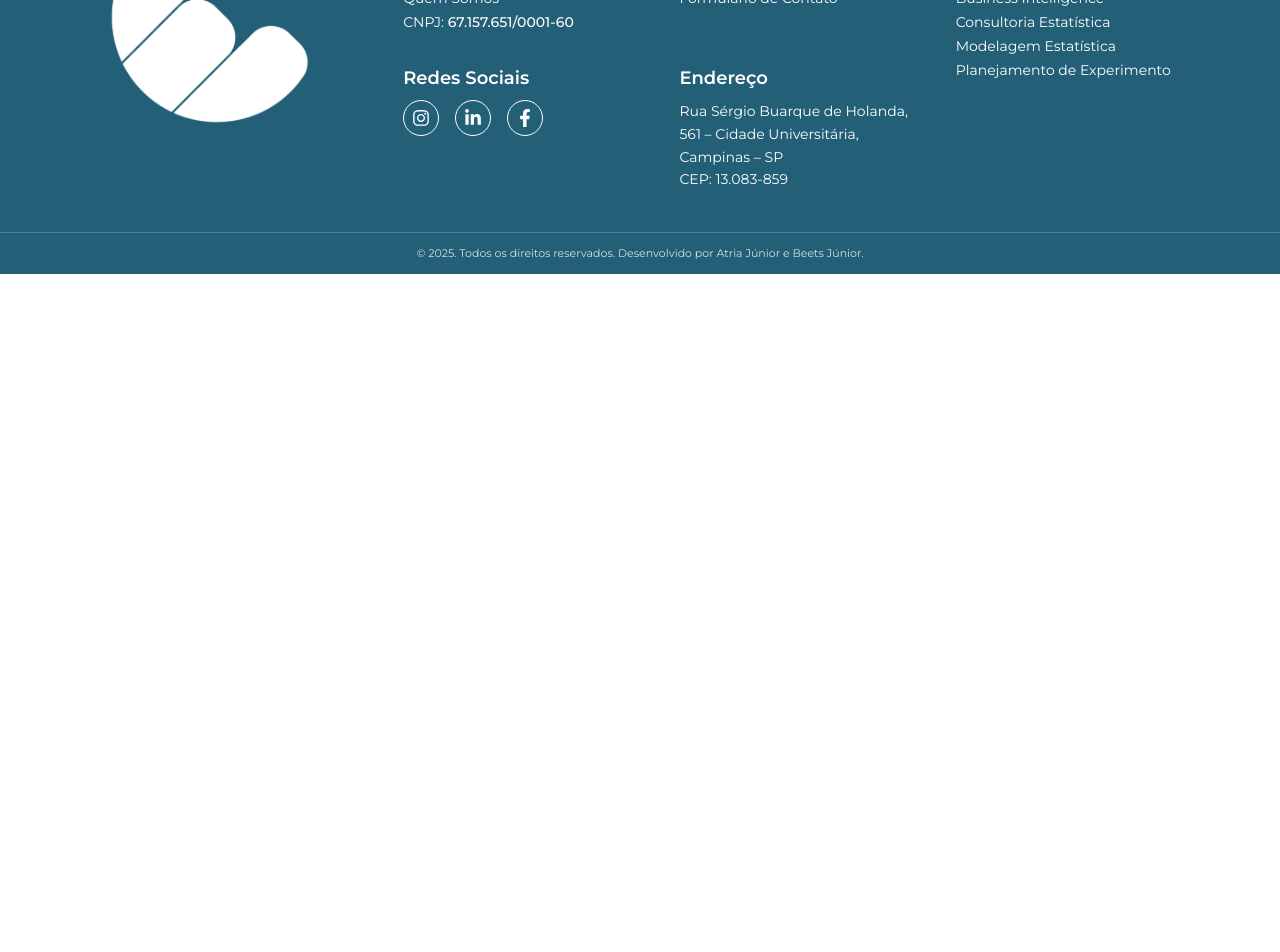
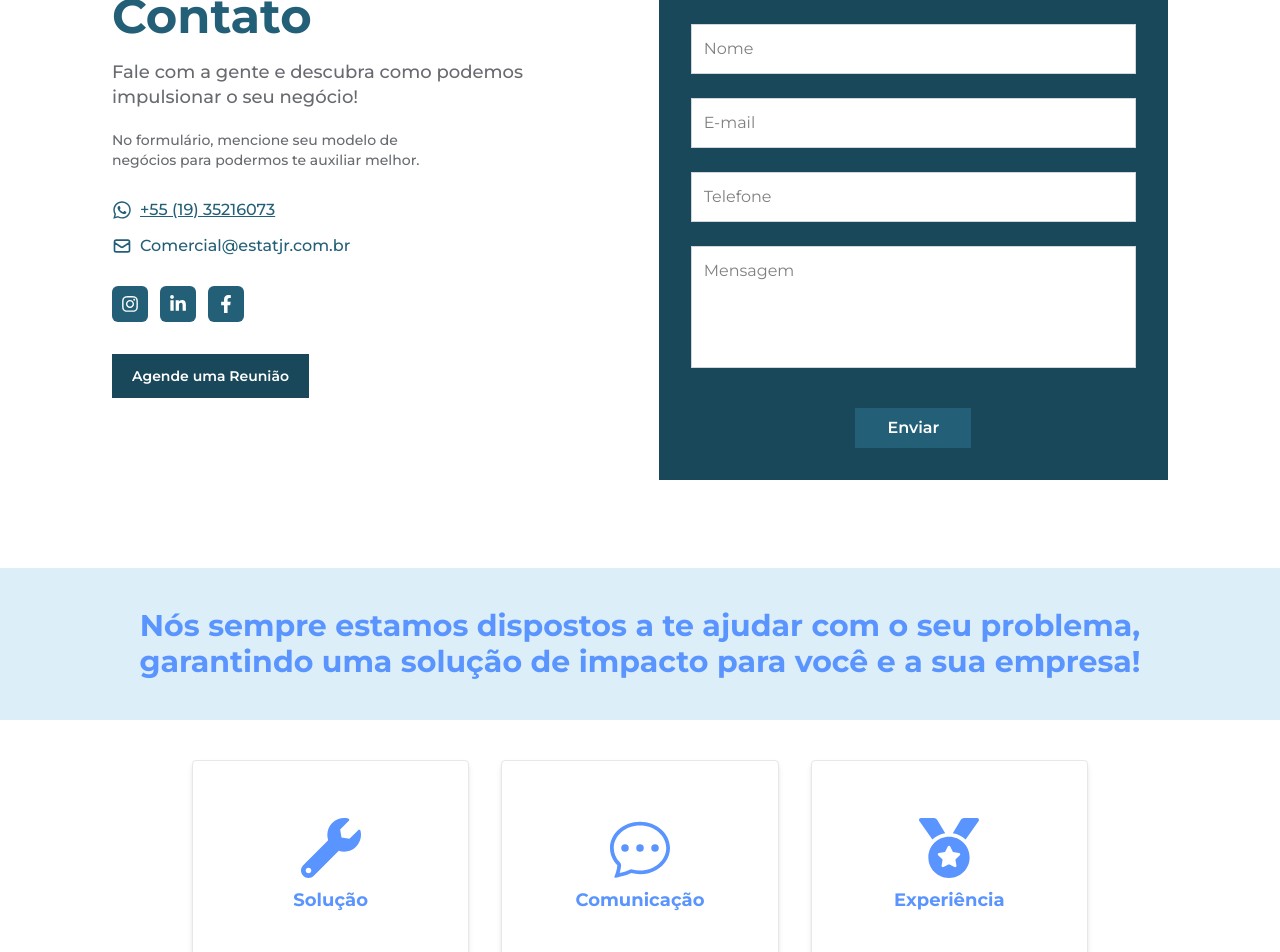
Before and after one commit to Atria-Jr/ESTAT-web, a React (Vite) app: page /contatos in a window 1280 px wide. Shown: the part 400-1352 px from the top of the page. Before the commit the page ends 800 px from the top, so only its background shows below. Built offline with nearby package versions, Linux system fonts and the light colour scheme.

Commit message:
criação da pagina de contato concluida

```diff
--- a/src/pages/contato.tsx
+++ b/src/pages/contato.tsx
@@ -1,12 +1,190 @@
+import {
+  FaWhatsapp,
+  FaInstagram,
+  FaLinkedinIn,
+  FaFacebookF,
+  FaWrench,
+  FaMedal,
+} from "react-icons/fa";
+import { HiOutlineMail } from "react-icons/hi";
+import { BsChatDots } from "react-icons/bs";
+
 function Contato() {
-    return (
-        <div>
-            <h1 className="large-title">
-                Contato Page
-            </h1>
+  return (
+    <div>
+      <div className="bg-[#1A485B] flex items-center justify-center py-16 px-4">
+        <h1 className="text-2xl md:text-4xl font-bold text-center text-white max-w-3xl">
+          Fale Conosco e venha transformar seus desafios em oportunidades!
+        </h1>
+      </div>
 
+      <div className="flex flex-col md:flex-row max-w-6xl mx-auto p-8 md:p-12 mb-10 gap-10 mt-10 relative z-10">
+        <div className="md:w-1/2 flex flex-col gap-3">
+          <h2 className="text-[#235F77] font-bold text-4xl md:text-5xl mb-2">
+            Contato
+          </h2>
+
+          <p className="font-medium text-lg text-[#676A6F] leading-snug">
+            Fale com a gente e descubra como podemos
+            <br />
+            impulsionar o seu negócio!
+          </p>
+
+          <p className="font-medium text-sm text-[#676A6F] mt-2 max-w-sm">
+            No formulário, mencione seu modelo de
+            <br />
+            negócios para podermos te auxiliar melhor.
+          </p>
+
+          <div className="mt-4 flex items-center gap-2">
+            <FaWhatsapp className="text-[#235F77] text-xl" />
+            <a
+              href="https://wa.me/551935216073"
+              className="text-[#235F77] font-medium underline"
+              target="_blank"
+              rel="noreferrer"
+            >
+              +55 (19) 35216073
+            </a>
+          </div>
+
+          <div className="flex items-center gap-2">
+            <HiOutlineMail className="text-[#235F77] text-xl" />
+            <a
+              href="mailto:Comercial@estatjr.com.br"
+              className="text-[#235F77] font-medium"
+            >
+              Comercial@estatjr.com.br
+            </a>
+          </div>
+
+          {/* redes sociais – só DESKTOP */}
+          <div className="mt-4 hidden md:flex items-center gap-3">
+            <a
+              href="#"
+              className="w-9 h-9 rounded-md bg-[#235F77] flex items-center justify-center"
+            >
+              <FaInstagram className="text-white text-lg" />
+            </a>
+            <a
+              href="#"
+              className="w-9 h-9 rounded-md bg-[#235F77] flex items-center justify-center"
+            >
+              <FaLinkedinIn className="text-white text-lg" />
+            </a>
+            <a
+              href="#"
+              className="w-9 h-9 rounded-md bg-[#235F77] flex items-center justify-center"
+            >
+              <FaFacebookF className="text-white text-lg" />
+            </a>
+          </div>
+
+          <button className="mt-5 w-fit inline-block bg-[#1A485B] text-white font-semibold text-sm px-5 py-3 hover:opacity-90 transition">
+            Agende uma Reunião
+          </button>
         </div>
-    )
+
+        <div className="md:w-1/2 bg-[#1A485B] p-6 md:p-8">
+          <form
+            className="flex flex-col gap-6"
+            action=""
+            method="POST"
+          >
+            <input
+              type="text"
+              name="nome"
+              placeholder="Nome"
+              required
+              className="border border-gray-300 p-3 focus:outline-none focus:ring-2 focus:ring-[#1A485B] bg-white"
+            />
+
+            <input
+              type="email"
+              name="email"
+              placeholder="E-mail"
+              required
+              className="border border-gray-300 p-3 focus:outline-none focus:ring-2 focus:ring-[#1A485B] bg-white"
+            />
+
+            <input
+              type="tel"
+              name="telefone"
+              placeholder="Telefone"
+              className="border border-gray-300 p-3 focus:outline-none focus:ring-2 focus:ring-[#1A485B] bg-white"
+            />
+
+            <textarea
+              name="mensagem"
+              placeholder="Mensagem"
+              rows={4}
+              className="border border-gray-300 p-3 focus:outline-none focus:ring-2 focus:ring-[#1A485B] bg-white resize-none"
+            ></textarea>
+
+            <button
+              type="submit"
+              className="mt-4 px-8 py-2 font-semibold bg-[#235F77] text-white hover:opacity-90 transition self-center"
+            >
+              Enviar
+            </button>
+          </form>
+        </div>
+      </div>
+
+      <div className="bg-[#329BD52B] w-full h-fit p-10 flex items-center justify-center">
+        <p className="text-[#5A94FF] md:text-3xl md:max-w-5xl font-bold text-center text-lg max-w-3xl">
+          Nós sempre estamos dispostos a te ajudar com o seu problema, garantindo
+          uma solução de impacto para você e a sua empresa!
+        </p>
+      </div>
+
+      <div className="w-full flex justify-center py-10">
+        <div className="flex flex-row justify-between gap-3 w-full max-w-md md:max-w-4xl md:gap-8 px-4 md:px-0">
+          <div className="flex-1 max-w-[100px] h-24 md:max-w-none md:h-53 bg-white border border-gray-200 shadow-md rounded-sm flex flex-col items-center justify-center">
+            <FaWrench className="text-[22px] md:text-[60px] text-[#5A94FF] mb-2" />
+            <span className="text-[#5A94FF] font-bold text-[11px] md:text-lg">
+              Solução
+            </span>
+          </div>
+
+          <div className="flex-1 max-w-[100px] h-24 md:max-w-none md:h-53 bg-white border border-gray-200 shadow-md rounded-sm flex flex-col items-center justify-center">
+            <BsChatDots className="text-[22px] md:text-[60px] text-[#5A94FF] mb-2" />
+            <span className="text-[#5A94FF] font-bold text-[11px] md:text-lg">
+              Comunicação
+            </span>
+          </div>
+
+          <div className="flex-1 max-w-[100px] h-24 md:max-w-none md:h-53 bg-white border border-gray-200 shadow-md rounded-sm flex flex-col items-center justify-center">
+            <FaMedal className="text-[22px] md:text-[60px] text-[#5A94FF] mb-2" />
+            <span className="text-[#5A94FF] font-bold text-[11px] md:text-lg">
+              Experiência
+            </span>
+          </div>
+        </div>
+      </div>
+
+      <div className="flex md:hidden items-center justify-center gap-4 pb-10">
+        <a
+          href="#"
+          className="w-9 h-9  bg-[#235F77] flex items-center justify-center"
+        >
+          <FaInstagram className="text-white text-lg" />
+        </a>
+        <a
+          href="#"
+          className="w-9 h-9  bg-[#235F77] flex items-center justify-center"
+        >
+          <FaLinkedinIn className="text-white text-lg" />
+        </a>
+        <a
+          href="#"
+          className="w-9 h-9  bg-[#235F77] flex items-center justify-center"
+        >
+          <FaFacebookF className="text-white text-lg" />
+        </a>
+      </div>
+    </div>
+  );
 }
 
-export default Contato
+export default Contato;
```
